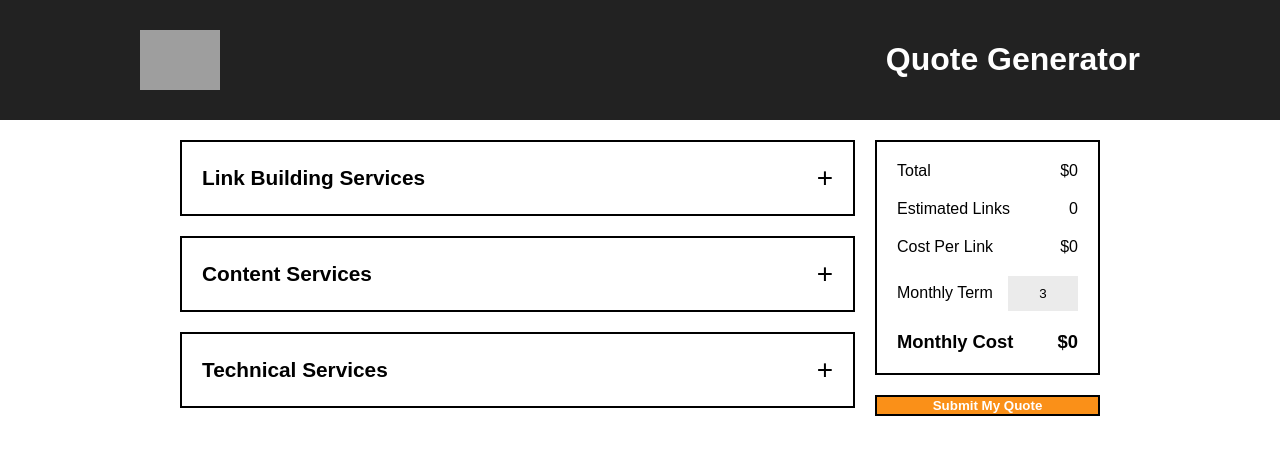
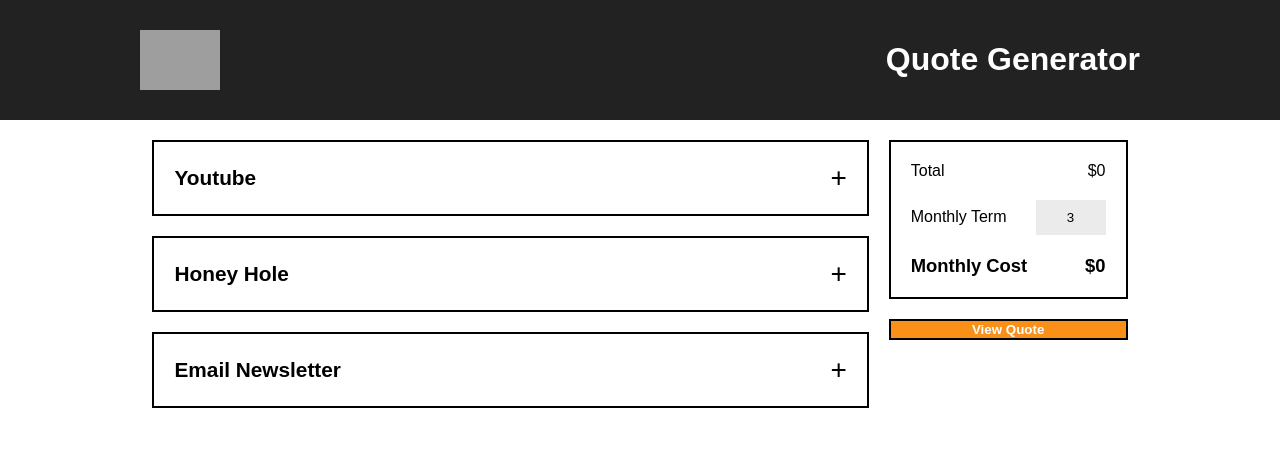
Before and after one commit to jackd0tcom/oe-quote-generator, a React (Vite) app: page / in a window 1280 px wide. Shown: the top 454 px of the page. Built offline with nearby package versions, Linux system fonts and the light colour scheme; grey boxes are pictures that could not be loaded.

Commit message:
Add - very basic MVP up

```diff
--- a/src/App.tsx
+++ b/src/App.tsx
@@ -15,84 +15,84 @@ function App() {
         </div>
       </div>
       <QuoteGenerator
-        showQuoteButton={true}
-        initialServices={[
+        youtubeItems={[
           {
-            itemName: "Editorial Links",
-            price: 450,
-            estimate: 1,
-            details: "Editorial Links",
+            itemName: "Feature-Length Video",
+            duration: "10-30 minutes",
+            price: 25000,
+            details: "Youtube Video",
           },
           {
-            itemName: "Expert Links",
+            itemName: "Featured Video Integration",
+            duration: "60-90 seconds",
             price: 5000,
-            estimate: 6,
-            details: "Expert Links",
+            details: "Youtube Video",
+          },
+        ]}
+        youtubeAddOns={[
+          {
+            itemName: "Youtube Short",
+            duration: "60-90 seconds",
+            price: 1250,
+            details: "Youtube Video",
           },
           {
-            itemName: "News Links",
-            price: 750,
-            estimate: 1,
-            details: " News Links",
+            itemName: "Youtube Community Post",
+            duration: "",
+            price: 500,
+            details: "Youtube Video",
+          },
+          {
+            itemName: "Instagram / Facebook Reel",
+            duration: "60-90 seconds",
+            price: 1250,
+            details: "Youtube Video",
+          },
+          {
+            itemName: "TikTok Post",
+            duration: "60-90 seconds",
+            price: 1250,
+            details: "Youtube Video",
           },
         ]}
-        initialUltraPremiums={[
+        honeyHoleItems={[
           {
-            itemName: "bloomberg.com",
-            dr: 92,
-            da: 94,
-            traffic: "7.2M",
-            price: 36000,
-            estimate: 1,
-            details: "bloomberg",
+            itemName: "Full Feature",
+            duration: "7 days",
+            price: 2500,
+            details: "Honey Hole",
           },
           {
-            itemName: "rollingstone.com",
-            dr: 90,
-            da: 92,
-            traffic: "3.6M",
-            price: 30000,
-            estimate: 1,
-            details: "rolling stone",
+            itemName: "Featured Tile",
+            duration: "1 month",
+            price: 1250,
+            details: "Honey Hole",
           },
           {
-            itemName: "coindesk",
-            dr: 90,
-            da: 91,
-            traffic: "2.3M",
-            price: 26000,
-            estimate: 1,
-            details: "coin desk",
+            itemName: "Banner Ad",
+            duration: "30 days",
+            price: 1650,
+            details: "Honey Hole",
           },
         ]}
-        initialContentServices={[
+        emailItems={[
           {
-            itemName: "Linkable Content",
-            price: 700,
-            details: "linkable content",
+            itemName: "Editorial Feature",
+            duration: "1 week",
+            price: 1500,
+            details: "Honey Hole",
           },
           {
-            itemName: "Keyword Content",
-            price: 700,
-            details: "keyword content",
+            itemName: "Exclusive Deal",
+            duration: "1 week",
+            price: 750,
+            details: "Honey Hole",
           },
           {
-            itemName: "Content Road Map",
-            price: 1500,
-            details: "content road map",
-          },
-        ]}
-        initialTechnicalServices={[
-          {
-            itemName: "Advanced Content",
-            price: 1200,
-            details: "advanced content",
-          },
-          { itemName: "Website Audit", price: 2000, details: "website audit" },
-          {
-            itemName: "Schema Optimization",
-            price: 300,
-            details: "schema optimization",
+            itemName: "Banner Ad",
+            duration: "1 week",
+            price: 500,
+            details: "Honey Hole",
           },
         ]}
       />
--- a/src/components/QuoteGenerator.tsx
+++ b/src/components/QuoteGenerator.tsx
@@ -2,60 +2,35 @@ import { useState } from "react";
 import DetailsView from "./DetailsView";
 import QuoteView from "./QuoteView";
 
-interface Service {
+interface Item {
   itemName: string;
-  price: number;
-  estimate: number;
-  details: string;
-}
-
-interface ServiceItem extends Service {
-  quantity: number;
-}
-
-interface OtherService {
-  itemName: string;
+  duration: string;
   price: number;
   details: string;
 }
 
-interface OtherServiceItem extends OtherService {
-  quantity: number;
-}
-
-interface ultraPremiums {
-  itemName: string;
-  dr: number;
-  da: number;
-  traffic: string;
-  price: number;
-  estimate: number;
-  details: string;
-}
-
-interface ultraPremiumItems extends ultraPremiums {
+interface ServiceItem extends Item {
   quantity: number;
 }
 
 interface IslandProps {
-  initialServices: Service[];
-  initialUltraPremiums: ultraPremiums[];
-  initialContentServices: OtherService[];
-  initialTechnicalServices: OtherService[];
+  youtubeItems: Item[];
+  youtubeAddOns: Item[];
+  honeyHoleItems: Item[];
+  emailItems: Item[];
 }
 
 export default function QuoteGenerator({
-  initialServices,
-  initialUltraPremiums,
-  initialContentServices,
-  initialTechnicalServices,
-  showQuoteButton,
+  youtubeItems,
+  youtubeAddOns,
+  honeyHoleItems,
+  emailItems,
 }: IslandProps): JSX.Element {
-  const [showUltraPremium, setShowUltraPremium] = useState(false);
+  const [showYTAddons, setShowYTAddons] = useState(false);
   const [monthlyTerm, setMonthlyTerm] = useState(3);
-  const [showLinkBuilding, setShowLinkBuilding] = useState(false);
-  const [showContent, setShowContent] = useState(false);
-  const [showTechincal, setShowTechnical] = useState(false);
+  const [showYoutube, setShowYoutube] = useState(false);
+  const [showHoneyHole, setShowHoneyHole] = useState(false);
+  const [showEmail, setsShowEmail] = useState(false);
   const [showDetails, setShowDetails] = useState(false);
   const [showQuote, setShowQuote] = useState(false);
   const [details, setDetails] = useState({
@@ -63,48 +38,38 @@ export default function QuoteGenerator({
     price: 700,
     details: "linkable content",
   });
-  const [rows, setRows] = useState<ServiceItem[]>(() => {
-    if (!initialServices) return [];
-    return initialServices.map((service) => ({
-      ...service,
+  const [youtubeRows, setYoutubeRows] = useState<ServiceItem[]>(() => {
+    if (!youtubeItems) return [];
+    return youtubeItems.map((item) => ({
+      ...item,
       quantity: 0,
     }));
   });
-  const [ultraPremiumRows, setUltraPremiumRows] = useState<ultraPremiumItems[]>(
+  const [youtubeAddOnRows, setYoutubeAddOnRows] = useState<ServiceItem[]>(
     () => {
-      if (!initialUltraPremiums) return [];
-      return initialUltraPremiums.map((premium) => ({
-        ...premium,
+      if (!youtubeAddOns) return [];
+      return youtubeAddOns.map((item) => ({
+        ...item,
         quantity: 0,
       }));
     },
   );
-  const [contentServiceRows, setContentServiceRows] = useState<
-    OtherServiceItem[]
-  >(() => {
-    if (!initialContentServices) return [];
-    return initialContentServices.map((service) => ({
-      ...service,
+  const [honeyHoleRows, setHoneyHoleRows] = useState<ServiceItem[]>(() => {
+    if (!honeyHoleItems) return [];
+    return honeyHoleItems.map((item) => ({
+      ...item,
       quantity: 0,
     }));
   });
-  const [technicalServiceRows, setTechnicalServiceRows] = useState<
-    OtherServiceItem[]
-  >(() => {
-    if (!initialTechnicalServices) return [];
-    return initialTechnicalServices.map((service) => ({
-      ...service,
+  const [emailRows, setEmailRows] = useState<ServiceItem[]>(() => {
+    if (!emailItems) return [];
+    return emailItems.map((item) => ({
+      ...item,
       quantity: 0,
     }));
   });
 
-  const allRows = [
-    ...rows,
-    ...contentServiceRows,
-    ...ultraPremiumRows,
-    ...contentServiceRows,
-    ...technicalServiceRows,
-  ];
+  const allRows = [...youtubeRows, ...honeyHoleRows];
 
   const cart = allRows.filter((row) => row.quantity > 0);
 
@@ -128,20 +93,20 @@ export default function QuoteGenerator({
       console.log(value);
       setMonthlyTerm(value);
     }
-    if (type === "links") {
-      setRows((prevRows) => {
+    if (type === "youtube") {
+      setYoutubeRows((prevRows) => {
         const newRows = [...prevRows];
         newRows[index].quantity = value;
         return newRows;
       });
     } else if (type === "content") {
-      setContentServiceRows((prevRows) => {
+      setHoneyHoleRows((prevRows) => {
         const newRows = [...prevRows];
         newRows[index].quantity = value;
         return newRows;
       });
     } else if (type === "technical") {
-      setTechnicalServiceRows((prevRows) => {
+      setEmailRows((prevRows) => {
         const newRows = [...prevRows];
         newRows[index].quantity = value;
         return newRows;
@@ -152,19 +117,19 @@ export default function QuoteGenerator({
   // Handles updating the math for rows except for ultra premium rows
   const updatePrice = (type: string, index: number, value: number) => {
     if (type === "links") {
-      setRows((prevRows) => {
+      setYoutubeRows((prevRows) => {
         const newRows = [...prevRows];
         newRows[index].price = Number(value);
         return newRows;
       });
     } else if (type === "content") {
-      setContentServiceRows((prevRows) => {
+      setHoneyHoleRows((prevRows) => {
         const newRows = [...prevRows];
         newRows[index].price = value;
         return newRows;
       });
     } else if (type === "technical") {
-      setTechnicalServiceRows((prevRows) => {
+      setEmailRows((prevRows) => {
         const newRows = [...prevRows];
         newRows[index].price = value;
         return newRows;
@@ -172,54 +137,31 @@ export default function QuoteGenerator({
     }
   };
 
-  const premiumTotal: number = ultraPremiumRows.reduce(
+  const linkPriceTotal: number = youtubeRows.reduce(
     (acc, row) => acc + row.price * row.quantity,
     0,
   );
-
-  // Handles updating the math for the ultra premium rows
-  const updatePremium = (index: number, value: number) => {
-    setUltraPremiumRows((prevRows) => {
-      const newRows = [...prevRows];
-      newRows[index].quantity = value;
-      return newRows;
-    });
-  };
-
-  const linkPriceTotal: number = rows.reduce(
+  const contentPriceTotal = honeyHoleRows.reduce(
     (acc, row) => acc + row.price * row.quantity,
     0,
   );
-  const contentPriceTotal = contentServiceRows.reduce(
-    (acc, row) => acc + row.price * row.quantity,
-    0,
-  );
-  const technicalPriceTotal = technicalServiceRows.reduce(
+  const technicalPriceTotal = emailRows.reduce(
     (acc, row) => acc + row.price * row.quantity,
     0,
   );
 
   const grandTotal: number =
-    linkPriceTotal + contentPriceTotal + premiumTotal + technicalPriceTotal;
+    linkPriceTotal + contentPriceTotal + technicalPriceTotal;
 
-  const linkBuildingServicesTotal: number = rows.reduce(
-    (acc, row) => acc + row.estimate * row.quantity,
-    0,
-  );
-  const ultraPremiumTotal: number = ultraPremiumRows.reduce(
+  const linkBuildingServicesTotal: number = youtubeRows.reduce(
     (acc, row) => acc + row.estimate * row.quantity,
     0,
   );
 
-  const estimatedLinks: number =
-    linkBuildingServicesTotal >= 0
-      ? linkBuildingServicesTotal
-      : 0 + ultraPremiumTotal >= 0
-        ? ultraPremiumTotal
-        : 0;
+  const estimatedLinks: number = linkBuildingServicesTotal;
 
   const costPerLink: number =
-    estimatedLinks > 0 ? (linkPriceTotal + premiumTotal) / estimatedLinks : 0;
+    estimatedLinks > 0 ? linkPriceTotal / estimatedLinks : 0;
 
   // Reusable icon for collapse state next to table heading
   const carat = (state) => {
@@ -263,19 +205,17 @@ export default function QuoteGenerator({
         <div className="quote-generator-section">
           <div
             className="heading-toggle"
-            onClick={() =>
-              handleVisibilityToggle(showLinkBuilding, setShowLinkBuilding)
-            }
+            onClick={() => handleVisibilityToggle(showYoutube, setShowYoutube)}
           >
             <h3 className="rows-container-heading link-building-services">
-              Link Building Services
+              Youtube
             </h3>
-            {carat(showLinkBuilding)}
+            {carat(showYoutube)}
           </div>
           <>
             <div
               className={
-                showLinkBuilding
+                showYoutube
                   ? "rows-container rows-visible"
                   : "rows-container rows-hidden"
               }
@@ -286,7 +226,7 @@ export default function QuoteGenerator({
                 <p>Price</p>
                 <p>Total</p>
               </div>
-              {rows.map((row, index) => {
+              {youtubeRows.map((row, index) => {
                 return (
                   <div className="service-row">
                     <p
@@ -299,6 +239,53 @@ export default function QuoteGenerator({
                       {row.itemName}
                     </p>
                     <input
+                      className="calculator-input"
+                      type="number"
+                      value={row.quantity >= 1 ? row.quantity : ""}
+                      onChange={(e) => {
+                        updateQuantity(
+                          "youtube",
+                          index,
+                          Number(e.target.value),
+                        );
+                        if (Number(e.target.value) > 0) {
+                          setShowYTAddons(true);
+                        } else setShowYTAddons(false);
+                      }}
+                    />
+                    <div className="calculator-price-wrapper">
+                      <p className="dollar-sign">$</p>
+                      <input
+                        className="price-input"
+                        type="number"
+                        value={Number(row.price).toString()}
+                        onChange={(e) => {
+                          updatePrice("links", index, Number(e.target.value));
+                        }}
+                      />
+                    </div>
+                    <p>{formatDollar.format(row.price * row.quantity)}</p>
+                  </div>
+                );
+              })}
+              {youtubeAddOnRows.map((row, index) => {
+                return (
+                  <div
+                    className={
+                      showYTAddons ? "service-row" : "service-row greyed-add-on"
+                    }
+                  >
+                    <p
+                      className="row-title"
+                      onClick={() => {
+                        setDetails(row);
+                        setShowDetails(true);
+                      }}
+                    >
+                      {row.itemName}
+                    </p>
+                    <input
+                      disabled={!showYTAddons}
                       className="calculator-input"
                       type="number"
                       value={row.quantity >= 1 ? row.quantity : ""}
@@ -321,72 +308,22 @@ export default function QuoteGenerator({
                   </div>
                 );
               })}
-              <div
-                className="heading-toggle premium-button"
-                onClick={() =>
-                  handleVisibilityToggle(showUltraPremium, setShowUltraPremium)
-                }
-              >
-                {carat(showUltraPremium)}
-                <h4 id="ultra-premium">Ultra Premium Links </h4>
-              </div>
-              <div
-                className={
-                  showUltraPremium
-                    ? "ultra-premium-wrapper rows-visible"
-                    : "ultra-premium-wrapper rows-hidden"
-                }
-              >
-                <div className="ultra-premium-row ultra-head">
-                  <p></p>
-                  <p>Qty</p>
-                  <p>Price</p>
-                  <p>DR</p>
-                  <p>DA</p>
-                  <p>Traffic</p>
-                </div>
-                {ultraPremiumRows.map((row, index) => {
-                  return (
-                    <div className="ultra-premium-row">
-                      <p
-                        className="row-title"
-                        onClick={() => {
-                          setDetails(row);
-                          setShowDetails(true);
-                        }}
-                      >
-                        {row.itemName}
-                      </p>
-                      <input
-                        className="calculator-input"
-                        type="number"
-                        value={row.quantity >= 1 ? row.quantity : ""}
-                        onChange={(e) =>
-                          updatePremium(index, Number(e.target.value))
-                        }
-                      />
-                      <p>{formatDollar.format(row.price)}</p>
-                      <p>{row.dr}</p>
-                      <p>{row.da}</p>
-                      <p>{row.traffic}</p>
-                    </div>
-                  );
-                })}
-              </div>
             </div>
           </>
         </div>
         <div className="quote-generator-section">
           <div
             className="heading-toggle"
-            onClick={() => handleVisibilityToggle(showContent, setShowContent)}
+            onClick={() =>
+              handleVisibilityToggle(showHoneyHole, setShowHoneyHole)
+            }
           >
-            <h3 className="rows-container-heading">Content Services</h3>
-            {carat(showContent)}
+            <h3 className="rows-container-heading">Honey Hole</h3>
+            {carat(showHoneyHole)}
           </div>
           <div
             className={
-              showContent
+              showHoneyHole
                 ? "rows-container rows-visible"
                 : "rows-container rows-hidden"
             }
@@ -397,7 +334,7 @@ export default function QuoteGenerator({
               <p>Price</p>
               <p>Total</p>
             </div>
-            {contentServiceRows.map((row, index) => {
+            {honeyHoleRows.map((row, index) => {
               return (
                 <div className="service-row">
                   <p
@@ -437,16 +374,14 @@ export default function QuoteGenerator({
         <div className="quote-generator-section">
           <div
             className="heading-toggle"
-            onClick={() =>
-              handleVisibilityToggle(showTechincal, setShowTechnical)
-            }
+            onClick={() => handleVisibilityToggle(showEmail, setsShowEmail)}
           >
-            <h3 className="rows-container-heading">Technical Services</h3>
-            {carat(showTechincal)}
+            <h3 className="rows-container-heading">Email Newsletter</h3>
+            {carat(showEmail)}
           </div>
           <div
             className={
-              showTechincal
+              showEmail
                 ? "rows-container rows-visible"
                 : "rows-container rows-hidden"
             }
@@ -457,7 +392,7 @@ export default function QuoteGenerator({
               <p>Price</p>
               <p>Total</p>
             </div>
-            {technicalServiceRows.map((row, index) => {
+            {emailRows.map((row, index) => {
               return (
                 <div className="service-row">
                   <p
@@ -501,14 +436,14 @@ export default function QuoteGenerator({
             <p>Total</p>
             <p>{formatDollar.format(grandTotal)}</p>
           </div>
-          <div className="foot-row">
+          {/* <div className="foot-row">
             <p>Estimated Links</p>
             <p>{estimatedLinks}</p>
-          </div>
-          <div className="foot-row">
+          </div> */}
+          {/* <div className="foot-row">
             <p>Cost Per Link</p>
             <p>{!costPerLink ? "$0" : formatDollar.format(costPerLink)}</p>
-          </div>
+          </div> */}
           <div className="foot-row">
             <p className="monthly-term">Monthly Term</p>
             <input
@@ -528,14 +463,14 @@ export default function QuoteGenerator({
             </p>
           </div>
         </div>
-        {showQuoteButton && (
+        {
           <button
             onClick={() => setShowQuote(true)}
             className="quote-generator-submit"
           >
-            Submit My Quote
+            View Quote
           </button>
-        )}
+        }
       </div>
     </div>
   );
```
Also changed, not shown: src/styles/quoteGenerator.css (+11 -2 lines).
